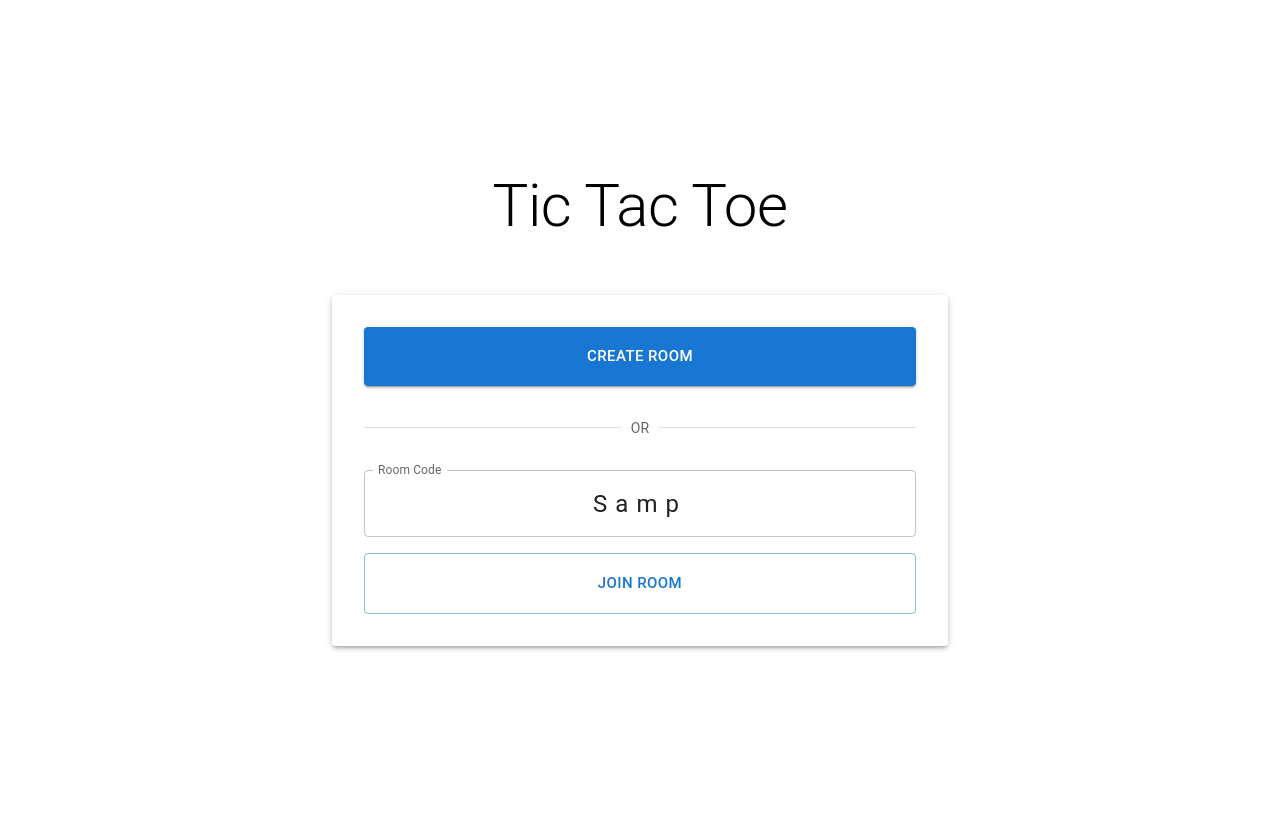
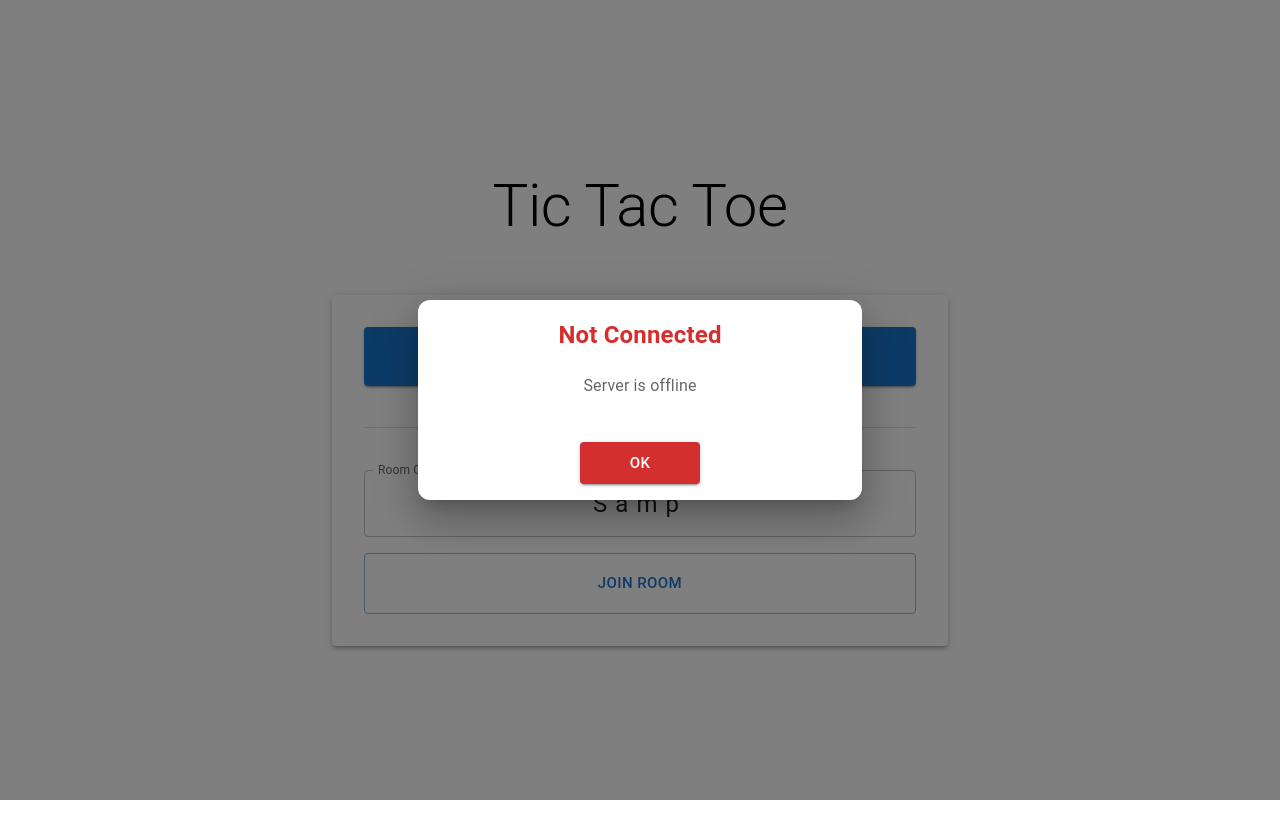
Before and after one commit to baseet96/TicTacTow, a React (Vite) app in the folder frontend/: page / in a window 1280 px wide. Both pictures are taken after typing "Sample" into the empty fields and a click on the button "CREATE ROOM". Built offline with nearby package versions, Linux system fonts and the light colour scheme; no server answers.

Commit message:
UI fixes

```diff
--- a/frontend/src/App.jsx
+++ b/frontend/src/App.jsx
@@ -1,6 +1,7 @@
 import { useState, useEffect } from 'react'
 import HomeScreen from './components/HomeScreen'
 import GameBoard from './components/GameBoard'
+import Modal from './components/Modal'
 import { useWebSocket } from './hooks/useWebSocket'
 
 function App() {
@@ -11,7 +12,26 @@ function App() {
   const [currentTurn, setCurrentTurn] = useState('X')
   const [gameStatus, setGameStatus] = useState('waiting') // 'waiting', 'playing', 'win', 'draw'
 
+  // Modal state
+  const [modal, setModal] = useState({
+    open: false,
+    title: '',
+    message: '',
+    confirmText: 'OK',
+    isError: false,
+    showClose: true,
+    onConfirm: null
+  })
+
   const { send, on, isConnected } = useWebSocket('ws://localhost:3000')
+
+  const handleRestartGame = () => {
+    send({
+      type: 'restart_game',
+      roomCode: roomCode
+    })
+    setModal({ ...modal, open: false })
+  }
 
   useEffect(() => {
     // Handle room_created event
@@ -22,6 +42,14 @@ function App() {
       setBoard(Array(9).fill(''))
       setCurrentTurn('X')
       setScreen('game')
+      // Show waiting modal
+      setModal({
+        open: true,
+        title: 'Code: ' + message.roomCode,
+        message: 'Waiting for opponent...',
+        isError: false,
+        showClose: false
+      })
     })
 
     // Handle room_joined event
@@ -36,6 +64,8 @@ function App() {
 
     // Handle game_started event (when second player joins)
     on('game_started', (message) => {
+      // Close the waiting modal
+      setModal({ ...modal, open: false })
       setGameStatus('playing')
       setBoard(message.board)
       setCurrentTurn(message.currentTurn)
@@ -48,39 +78,88 @@ function App() {
       setGameStatus('playing')
     })
 
+    // Handle restart_game event
+    on('restart_game', (message) => {
+      setBoard(message.board)
+      setPlayerSymbol(message.player)
+      setCurrentTurn('X')
+      setGameStatus('playing')
+      setModal({ ...modal, open: false })
+    })
+
     // Handle game_over event
     on('game_over', (message) => {
       setBoard(message.board)
+      const isYouWon = message.winner === playerSymbol
+
       if (message.winner === 'draw') {
         setGameStatus('draw')
+        setModal({
+          open: true,
+          title: "It's a Draw!",
+          message: 'Well played',
+          confirmText: 'Play Again',
+          isError: false,
+          showClose: true,
+          onConfirm: handleRestartGame
+        })
       } else {
         setGameStatus('win')
         setCurrentTurn(message.winner)
+        setModal({
+          open: true,
+          title: isYouWon ? 'You Won!' : 'You Lost',
+          message: isYouWon ? 'Congrats! 🎉' : 'Better luck next time',
+          confirmText: 'Play Again',
+          isError: !isYouWon,
+          showClose: true,
+          onConfirm: handleRestartGame
+        })
       }
     })
 
     // Handle error event
     on('error', (message) => {
       console.error('Server error:', message.message)
-      alert(message.message)
+      setModal({
+        open: true,
+        title: 'Error',
+        message: message.message,
+        isError: true,
+        showClose: true
+      })
     })
 
     // Handle opponent_left event
     on('opponent_left', (message) => {
-      alert(message.message)
-      // Reset to home screen
+      setModal({
+        open: true,
+        title: 'Opponent Left',
+        message: 'Game ended',
+        isError: true,
+        showClose: true
+      })
+      // Reset to home screen after modal closes
+      setTimeout(() => {
         setScreen('home')
         setRoomCode('')
         setPlayerSymbol('')
         setBoard(Array(9).fill(''))
         setCurrentTurn('X')
         setGameStatus('waiting')
+      }, 100)
     })
-  }, [on])
+  }, [on, playerSymbol, handleRestartGame])
 
   const handleCreateRoom = () => {
     if (!isConnected) {
-      alert('Not connected to server')
+      setModal({
+        open: true,
+        title: 'Not Connected',
+        message: 'Server is offline',
+        isError: true,
+        showClose: true
+      })
       return
     }
     send({ type: 'create_room' })
@@ -88,7 +167,13 @@ function App() {
 
   const handleJoinRoom = (code) => {
     if (!isConnected) {
-      alert('Not connected to server')
+      setModal({
+        open: true,
+        title: 'Not Connected',
+        message: 'Server is offline',
+        isError: true,
+        showClose: true
+      })
       return
     }
     send({ type: 'join_room', roomCode: code })
@@ -122,8 +207,13 @@ function App() {
     setGameStatus('waiting')
   }
 
+  const closeModal = () => {
+    setModal({ ...modal, open: false })
+  }
+
   if (screen === 'game') {
     return (
+      <>
         <GameBoard
           roomCode={roomCode}
           playerSymbol={playerSymbol}
@@ -133,10 +223,35 @@ function App() {
           onCellClick={handleCellClick}
           onLeaveRoom={handleLeaveRoom}
         />
+        <Modal
+          open={modal.open}
+          title={modal.title}
+          message={modal.message}
+          confirmText={modal.confirmText}
+          onClose={closeModal}
+          onConfirm={modal.onConfirm || closeModal}
+          isError={modal.isError}
+          showClose={modal.showClose}
+        />
+      </>
     )
   }
 
-  return <HomeScreen onCreateRoom={handleCreateRoom} onJoinRoom={handleJoinRoom} />
+  return (
+    <>
+      <HomeScreen onCreateRoom={handleCreateRoom} onJoinRoom={handleJoinRoom} />
+      <Modal
+        open={modal.open}
+        title={modal.title}
+        message={modal.message}
+        confirmText={modal.confirmText}
+        onClose={closeModal}
+        onConfirm={modal.onConfirm || closeModal}
+        isError={modal.isError}
+        showClose={modal.showClose}
+      />
+    </>
+  )
 }
 
 export default App
--- /dev/null
+++ b/frontend/src/components/Modal.jsx
@@ -0,0 +1,82 @@
+import { Dialog, DialogTitle, DialogContent, DialogActions, Button, Typography, Box } from '@mui/material'
+
+function Modal({
+  open,
+  title,
+  message,
+  onClose,
+  onConfirm,
+  confirmText = 'OK',
+  showCancel = false,
+  showClose = true,
+  isError = false
+}) {
+  return (
+    <Dialog
+      open={open}
+      onClose={showClose ? onClose : undefined}
+      maxWidth="xs"
+      fullWidth
+      disableEscapeKeyDown={!showClose}
+      PaperProps={{
+        sx: {
+          borderRadius: '12px',
+          minHeight: '200px',
+          display: 'flex',
+          flexDirection: 'column'
+        }
+      }}
+    >
+      <DialogTitle
+        sx={{
+          textAlign: 'center',
+          color: isError ? 'error.main' : 'success.main',
+          fontSize: '1.5rem',
+          fontWeight: 'bold',
+          pb: 1
+        }}
+      >
+        {title}
+      </DialogTitle>
+      <DialogContent
+        sx={{
+          flex: 1,
+          display: 'flex',
+          alignItems: 'center',
+          justifyContent: 'center',
+          textAlign: 'center',
+          py: 3
+        }}
+      >
+        <Typography variant="body1" color="text.secondary">
+          {message}
+        </Typography>
+      </DialogContent>
+      {showClose && (
+        <DialogActions sx={{ justifyContent: 'center', pb: 2, gap: 1 }}>
+          {showCancel && (
+            <Button
+              onClick={onClose}
+              variant="outlined"
+              size="large"
+              sx={{ minWidth: '100px' }}
+            >
+              Cancel
+            </Button>
+          )}
+          <Button
+            onClick={onConfirm || onClose}
+            variant="contained"
+            color={isError ? 'error' : 'success'}
+            size="large"
+            sx={{ minWidth: '120px' }}
+          >
+            {confirmText}
+          </Button>
+        </DialogActions>
+      )}
+    </Dialog>
+  )
+}
+
+export default Modal
```
Also changed, not shown: 1 other file (tests, documents, lock files or other folders). Lines whose indentation alone changed are shown as unchanged.
